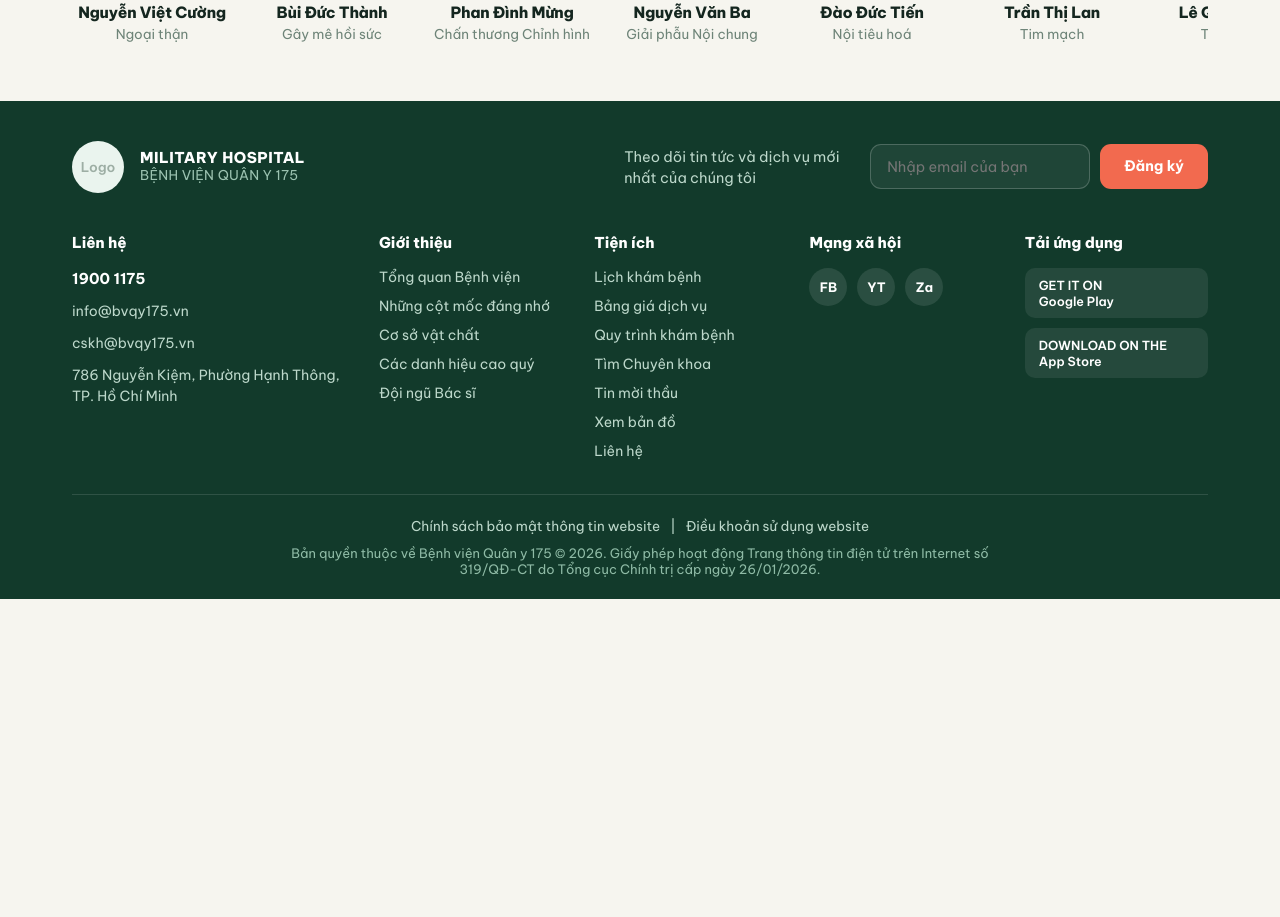
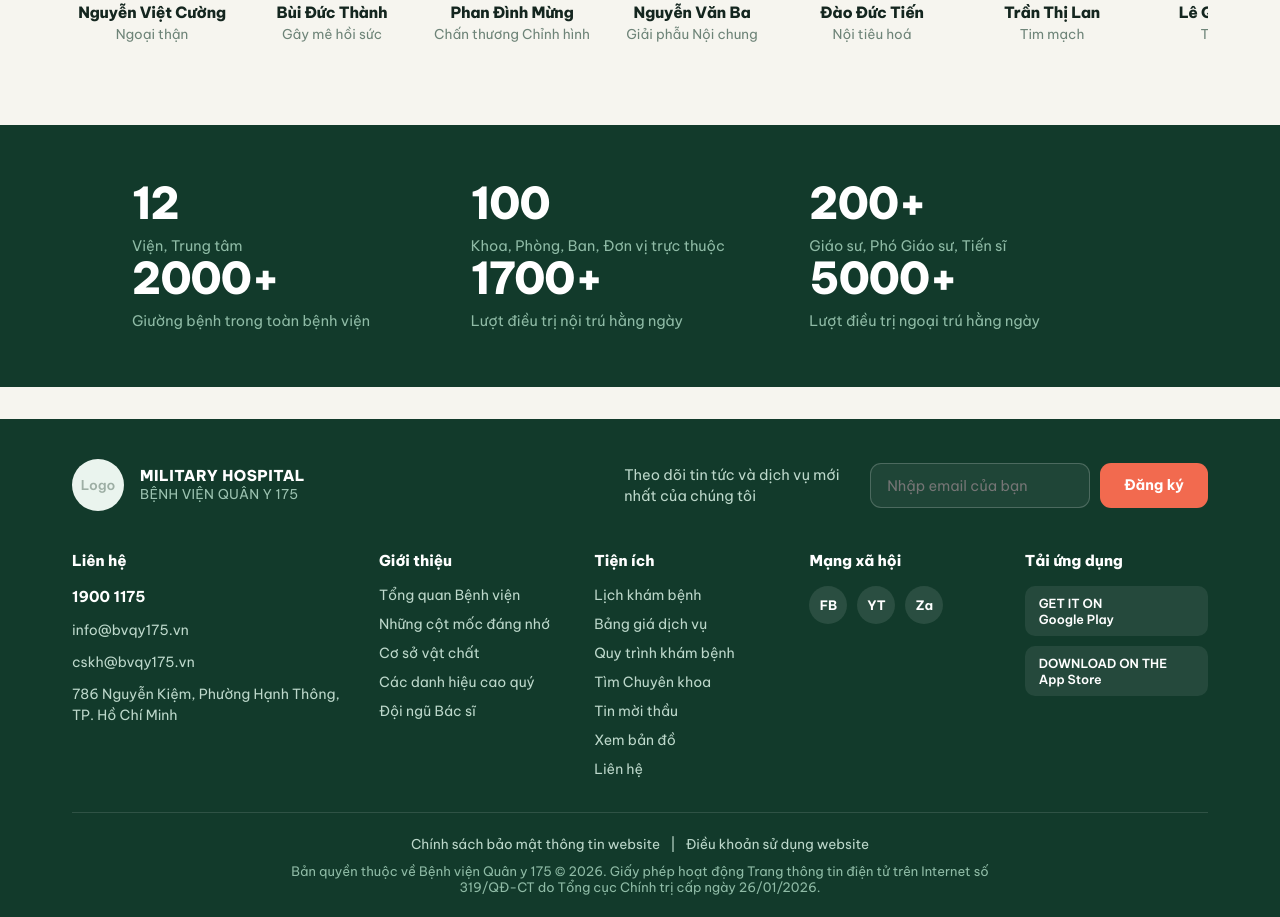
Before and after one commit to ziu222/medbook, a React (Vite) app in the folder frontend/: page / in a window 1280 px wide. Shown: the part 1260-2177 px from the top of the page. Before the commit the page ends 1859 px from the top, so only its background shows below. Built offline with nearby package versions, Linux system fonts and the light colour scheme.

Commit message:
feat(frontend): add hospital stats banner to Home

```diff
--- a/frontend/src/routes/HomePage.tsx
+++ b/frontend/src/routes/HomePage.tsx
@@ -3,6 +3,7 @@ import { Footer } from '../components/Common/Footer';
 import { HeroSection } from './home/HeroSection';
 import { SpecialtiesSection } from './home/SpecialtiesSection';
 import { DoctorTeamSection } from './home/DoctorTeamSection';
+import { StatsSection } from './home/StatsSection';
 
 export function HomePage() {
   return (
@@ -12,6 +13,7 @@ export function HomePage() {
         <HeroSection />
         <SpecialtiesSection />
         <DoctorTeamSection />
+        <StatsSection />
       </main>
       <Footer />
     </div>
--- /dev/null
+++ b/frontend/src/routes/home/StatsSection.tsx
@@ -0,0 +1,24 @@
+import { hospitalStats } from '../../lib/mockContent';
+
+export function StatsSection() {
+  return (
+    <section
+      style={{
+        marginLeft: 'calc(50% - 50vw)',
+        marginRight: 'calc(50% - 50vw)',
+        width: '100vw',
+        background: 'var(--forest)',
+        marginTop: '56px',
+      }}
+    >
+      <div style={{ maxWidth: '1080px', margin: '0 auto', padding: '56px 32px', display: 'grid', gridTemplateColumns: 'repeat(3, 1fr)' }}>
+        {hospitalStats.map((stat) => (
+          <div key={stat.label}>
+            <div style={{ fontSize: '44px', fontWeight: 800, color: '#fff', letterSpacing: '-1px', lineHeight: 1 }}>{stat.num}</div>
+            <div style={{ color: '#8FBBA6', fontSize: '14.5px', marginTop: '11px', lineHeight: 1.4 }}>{stat.label}</div>
+          </div>
+        ))}
+      </div>
+    </section>
+  );
+}
```
